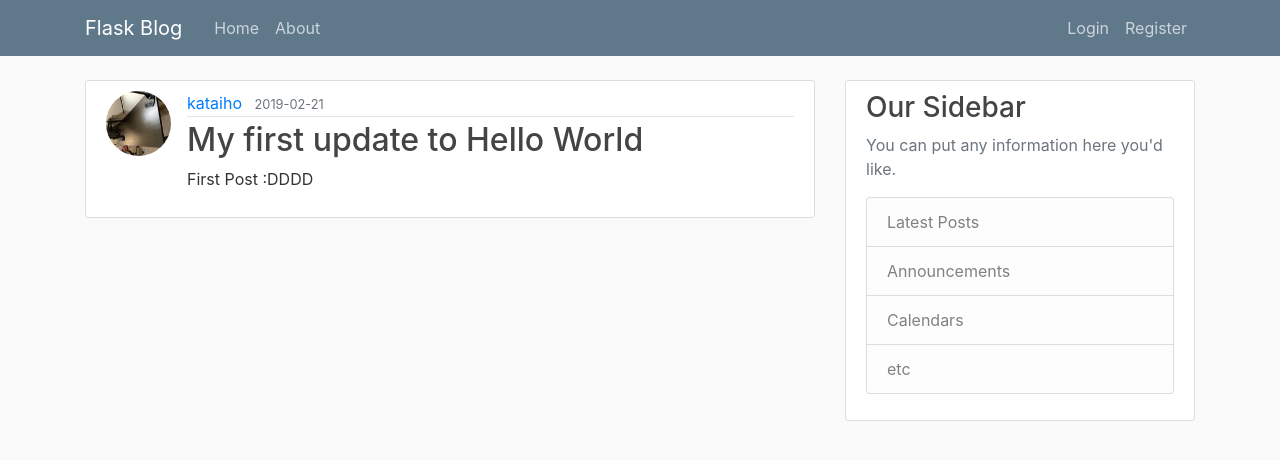
After one commit to KaTaiHo/Flask_Playground, a Flask app: page /post/1 in a window 1280 px wide. The commit adds this page. Shown: the top 460 px of the page. Run offline with Flask 2, Linux system fonts and the light colour scheme; data comes from the database, SQL or seed files in the repository; both versions use the stored data as it was after the commit; some libraries are stand-ins or nearby versions.

Commit message:
minimal update feature works now

```diff
--- a/startup/routes.py
+++ b/startup/routes.py
@@ -1,25 +1,13 @@
+import os
 import secrets
-import os
-from flask import render_template, url_for, flash, redirect, request
+
+from PIL import Image
+from flask import render_template, url_for, flash, redirect, request, abort
 from startup import app, db, bcrypt
 from startup.forms import RegistrationForm, LoginForm, UpdateAccountForm
+from startup.forms import PostForm
 from startup.models import User, Post
 from flask_login import login_user, current_user, logout_user, login_required
-
-posts = [
-    {
-        'author': 'Corey Schafer',
-        'title': 'Blog Post 1',
-        'content': 'First post content',
-        'date_posted': 'April 20, 2018'
-    },
-    {
-        'author': 'Corey Schafer',
-        'title': 'Blog Post 1',
-        'content': 'First post content',
-        'date_posted': 'April 20, 2018'
-    }
-]
 
 
 def create_new_user(form):
@@ -35,6 +23,7 @@ def create_new_user(form):
 @app.route("/")
 @app.route("/home")
 def home():
+    posts = Post.query.all()
     return render_template('home.html', posts=posts)
 
 
@@ -96,7 +85,17 @@ def logout():
 
 def save_picture(form_picture):
     random_hex = secrets.token_hex(8)
-    f_name, f_ext = os.path.splitext()
+    _, f_ext = os.path.splitext(form_picture.filename)
+    picture_fn = random_hex + f_ext
+    picture_path = os.path.join(
+        app.root_path, 'static/profile_pics', picture_fn)
+
+    output_size = (125, 125)
+    i = Image.open(form_picture)
+    i.thumbnail(output_size)
+    i.save(picture_path)
+
+    return picture_fn
 
 
 @app.route("/account", methods=['GET', 'POST'])
@@ -106,7 +105,8 @@ def account():
 
     if form.validate_on_submit():
         if form.picture.data:
-            pass
+            picture_file = save_picture(form.picture.data)
+            current_user.image_file = picture_file
         current_user.username = form.username.data
         current_user.email = form.email.data
         db.session.commit()
@@ -120,3 +120,48 @@ def account():
                          filename='profile_pics/' + current_user.image_file)
     return render_template('account.html', title='Account',
                            image_file=image_file, form=form)
+
+
+@app.route("/post/new", methods=['GET', 'POST'])
+@login_required
+def new_post():
+    form = PostForm()
+
+    if form.validate_on_submit():
+        post = Post(
+            title=form.title.data, content=form.content.data,
+            author=current_user)
+        db.session.add(post)
+        db.session.commit()
+        flash("Your post has been created!", 'success')
+        return redirect(url_for('home'))
+
+    return render_template(
+        'create_post.html', title='New Post', form=form, legend='New Post')
+
+
+@app.route("/post/<post_id>")
+def post(post_id):
+    post = Post.query.get_or_404(post_id)
+    return render_template('post.html', title=post.title, post=post)
+
+
+@app.route("/post/<int:post_id>/update", methods=['GET', 'POST'])
+@login_required
+def update_post(post_id):
+    post = Post.query.get_or_404(post_id)
+    if post.author != current_user:
+        abort(403)
+    form = PostForm()
+    if form.validate_on_submit():
+        post.title = form.title.data
+        post.content = form.content.data
+        db.session.commit()
+        flash('Your post has been updated!', 'success')
+        return redirect(url_for('post', post_id=post.id))
+    elif request.method == 'GET':
+        form.title.data = post.title
+        form.content.data = post.content
+    return render_template(
+        'create_post.html', title='Update Post', form=form,
+        legend='Update Post')
--- a/startup/templates/layout.html
+++ b/startup/templates/layout.html
@@ -32,6 +32,7 @@
             <!-- Navbar Right Side -->
             <div class="navbar-nav">
               {% if current_user.is_authenticated %}
+                <a class="nav-item nav-link" href="{{ url_for('new_post') }}">New Post</a>
                 <a class="nav-item nav-link" href="{{ url_for('account') }}">Account</a>
                 <a class="nav-item nav-link" href="{{ url_for('logout') }}">Logout</a>
               {% else %}
--- /dev/null
+++ b/startup/templates/post.html
@@ -0,0 +1,14 @@
+{% extends "layout.html" %}
+{% block content %}
+    <article class="media content-section">
+        <img class="rounded-circle article-img" src="{{url_for('static', filename='profile_pics/' + post.author.image_file)}}">
+        <div class="media-body">
+            <div class="article-metadata">
+            <a class="mr-2" href="#">{{ post.author.username }}</a>
+            <small class="text-muted">{{ post.date_posted.strftime('%Y-%m-%d') }}</small>
+            </div>
+            <h2 class="article-title">{{ post.title }}</h2>
+            <p class="article-content">{{ post.content }}</p>
+        </div>
+    </article>
+{% endblock content%}
```
Also changed, not shown: startup/forms.py (+10 -5 lines), startup/templates/create_post.html (added, +40 -0 lines), startup/templates/home.html (+4 -3 lines), startup/site.db, startup/static/profile_pics/01f5864bb2d6a90d.jpg (added), startup/static/profile_pics/412b859ac462ba64.png (added), startup/static/profile_pics/63bf8b596ea4c89f.png (added), startup/static/profile_pics/9035cbfb8af7bf48.jpg (added).
